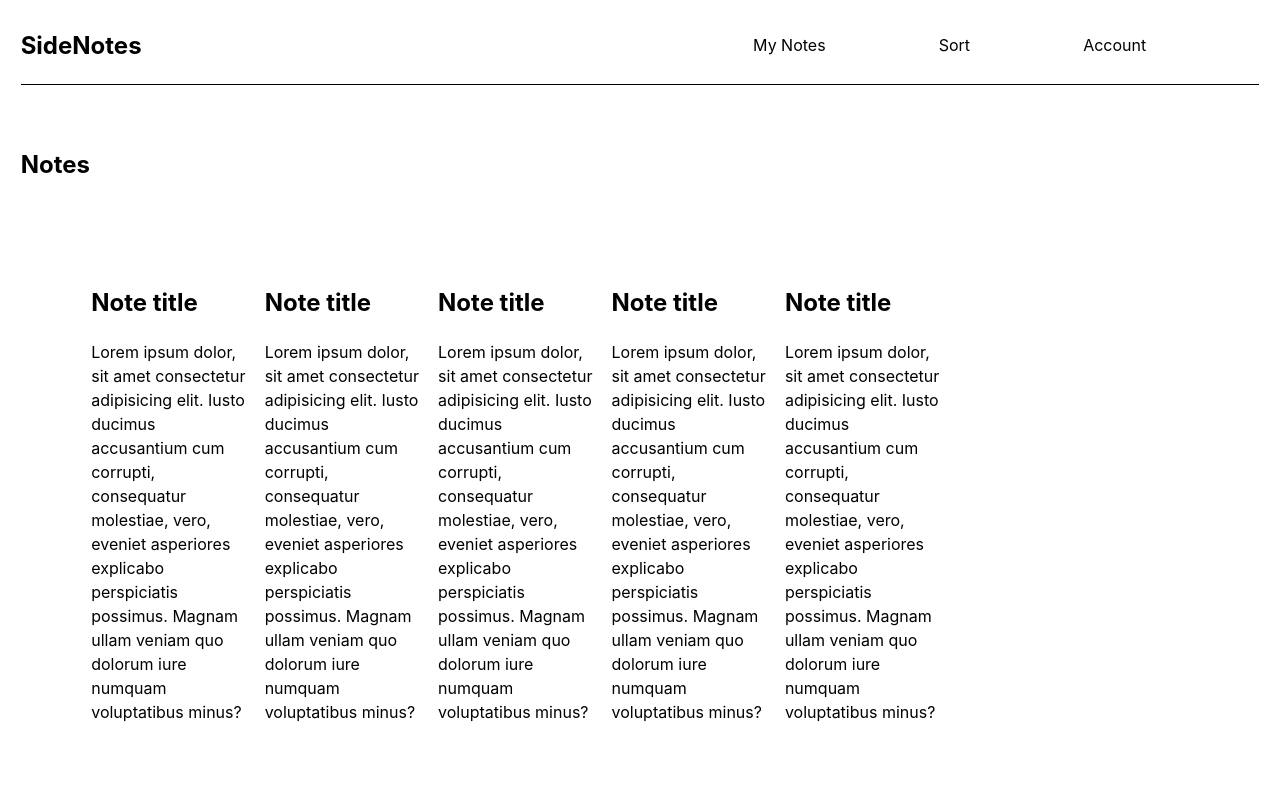
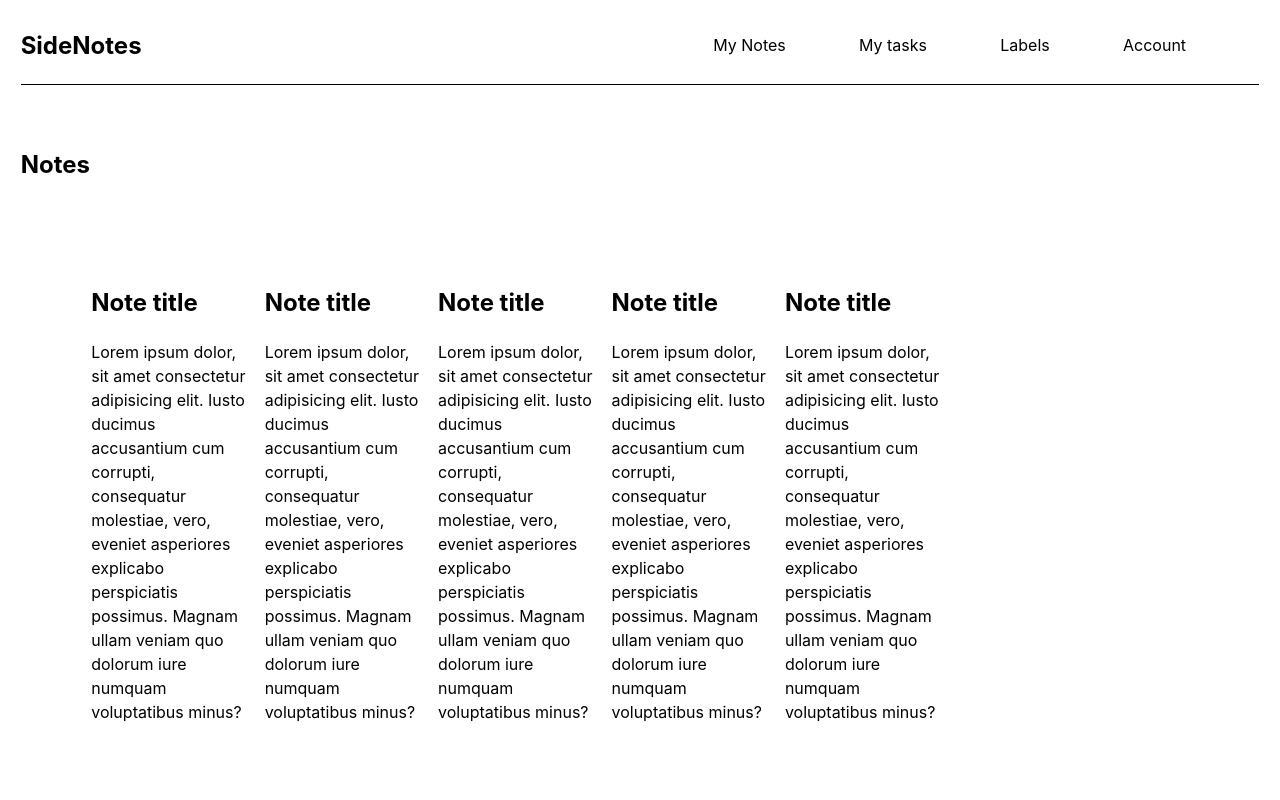
Before and after one commit to kalundaah/Sidenotes, a React (Vite) app in the folder client/: page / in a window 1280 px wide. Shown: the top 800 px of the page. Built offline with nearby package versions, Linux system fonts and the light colour scheme.

Commit message:
further defined the navigation pane

```diff
--- a/client/src/components/nav.jsx
+++ b/client/src/components/nav.jsx
@@ -9,7 +9,8 @@ function Navigationpane() {
             </div>
             <div className="rightnavside">
                 <div className="button"><a href="">My Notes</a></div>
-                <div className="button"><a href="">Sort</a></div>
+                <div className="button"><a href="">My tasks</a></div>
+                <div className="button"><a href="">Labels</a></div>
                 <div className="button"><a href="">Account</a></div>
             </div>
         </nav>
```
